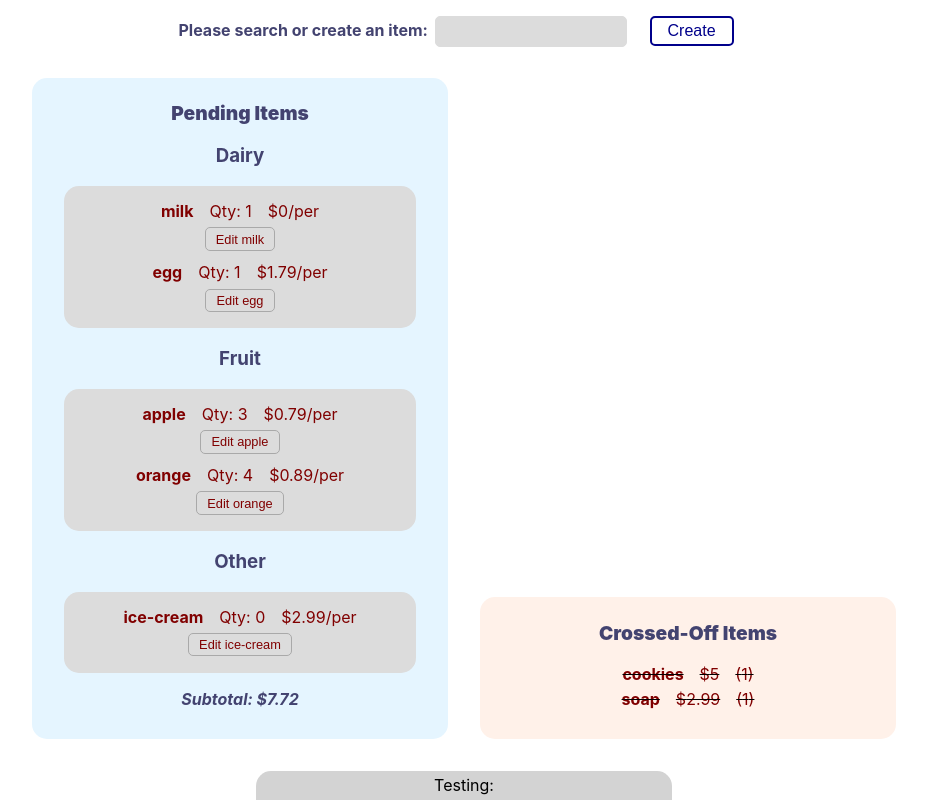
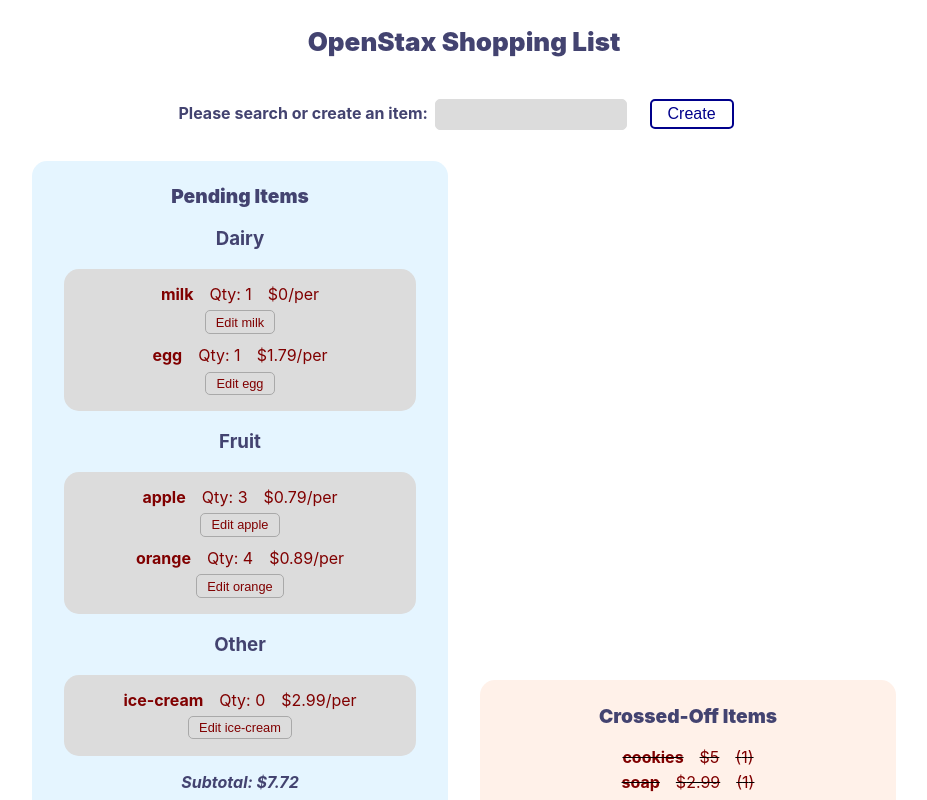
Before and after one commit to geeeedev/opstx-shopping-list-app, a React (Create React App) app: page / in a window 1280 px wide. Shown: the top 800 px of the page, without its empty margins (176-1103 px from the left). Built offline with nearby package versions, Linux system fonts and the light colour scheme.

Commit message:
app header - added styling - cleaned up - catg/list/app headers, commented

```diff
--- a/src/components/ShoppingList.js
+++ b/src/components/ShoppingList.js
@@ -9,6 +9,7 @@
   DisplayPending,
   DisplayCrossedOff,
   Section,
+  AppHeader,
   ListHeader,
   CategoryHeader,
   PendingItem,
@@ -264,6 +265,7 @@
 
   return (
     <>
+    <AppHeader>OpenStax Shopping List</AppHeader>
       <form
         onSubmit={(e) => {
           handleAddNew(e);
@@ -341,7 +343,6 @@
           // https://flaviocopes.com/how-to-sort-array-of-objects-by-property-javascript/
           .map((item, idx) => {
             return (
-              <>
                 <CrossedOffItem
                   key={idx}
                   onClick={(e) => handleCrossOff(e, item)}
@@ -350,7 +351,6 @@
                   <EachItem>${item.price ? item.price : "0"}</EachItem>
                   <EachItem>({item.quantity ? item.quantity : "0"})</EachItem>
                 </CrossedOffItem>
-              </>
             );
           })}
       </DisplayCrossedOff>
@@ -364,7 +364,6 @@
 
       {/* /////////////////////////////////// For Testing Only /////////////////////////////////// */}
       <DisplayContainer>
-        Testing:
         <p>Adding: {itemName}</p>
         {allItemsList.map((item, idx) => {
           return (
--- a/src/components/StyledCSS.js
+++ b/src/components/StyledCSS.js
@@ -2,7 +2,6 @@
 
 // break out styled comp into its own
 export const Label = styled.label`
-  //   color: darkblue;
   color: #434370;
   font-weight: bold;
 `;
@@ -44,25 +43,26 @@
 `;
 
 export const DisplayPending = styled(DisplayContainer)`
-  // display: inline-block;
   // background: lightblue;
   background: #e5f5ff;
 `;
 
 export const DisplayCrossedOff = styled(DisplayContainer)`
-  // display: inline-block;
   // background: lightgreen;
   background: #fff1e9;
 `;
 
-export const ListHeader = styled.h3`
-  font-weight: 900;
-  font-size: larger;
+export const CategoryHeader = styled.h3`
   color: #434370;
 `;
 
-export const CategoryHeader = styled.h3`
-  color: #434370;
+export const ListHeader = styled(CategoryHeader)`
+  font-weight: 900;
+  font-size: larger;
+`;
+
+export const AppHeader = styled(ListHeader)`
+  font-size: 26px;
 `;
 
 export const Section = styled.section`
@@ -77,10 +77,6 @@
   padding: 0.25em 1em;
   padding-top: 10px;
   padding-bottom: 10px;
-  // font-size: 1em;
-  // margin: 1em;
-  //   display: flex;
-  //   justify-content: center;
   display: inline-block;
   text-align: center;
   border-radius: 15px;
```
